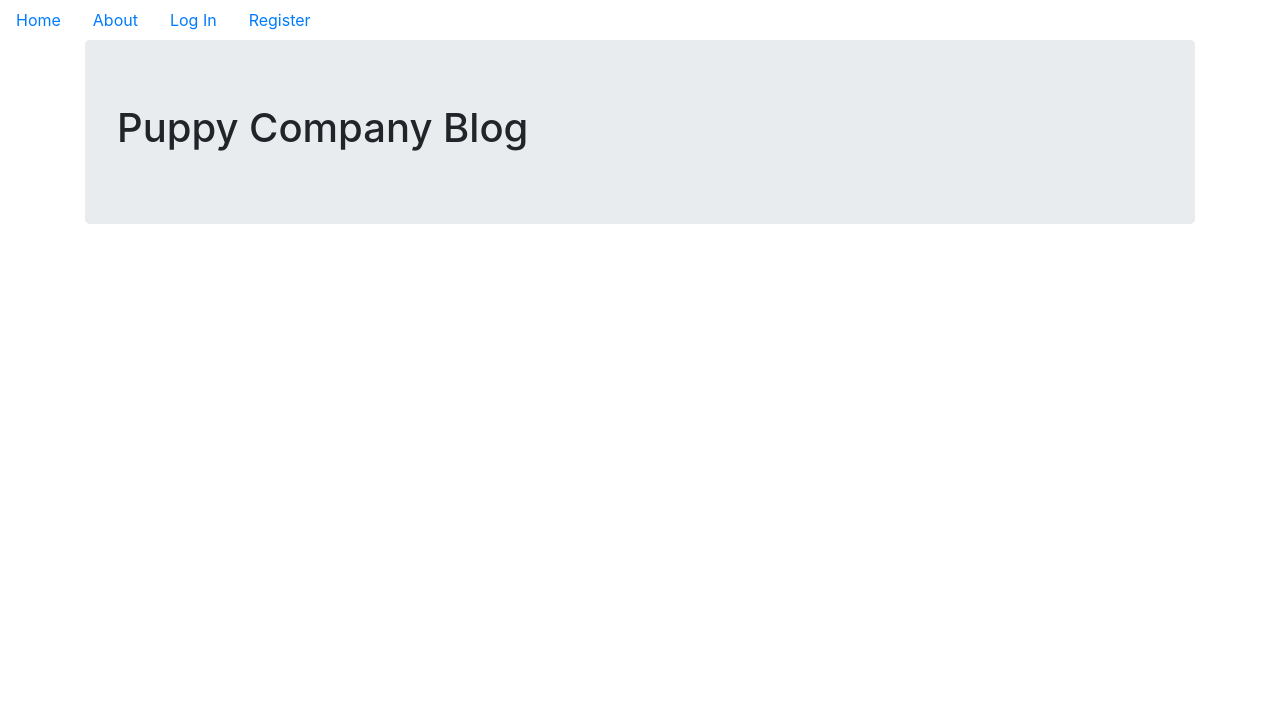
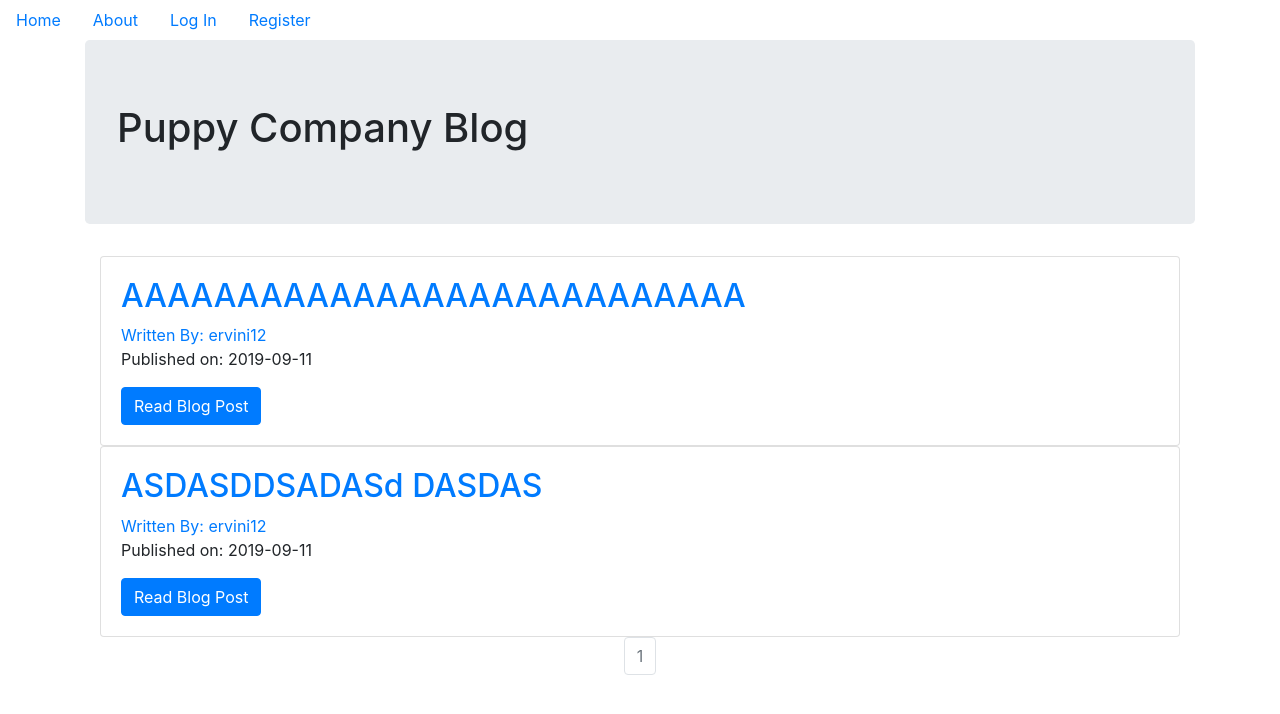
Before and after one commit to ErvinRrahmani/Social-Company-Blog, a Flask app: page / in a window 1280 px wide. Shown: the top 714 px of the page. Run offline with Flask 2, Linux system fonts and the light colour scheme; data comes from the database, SQL or seed files in the repository; both versions use the stored data as it was after the commit; parts of the project's set-up code (start-up, migrations or seed data) failed here and were passed over; some libraries are stand-ins or nearby versions.

Commit message:
Fixed some minor issues and finalised the base project functionality!

```diff
--- a/puppycompanyblog/blog_posts/forms.py
+++ b/puppycompanyblog/blog_posts/forms.py
@@ -6,4 +6,4 @@ from wtforms.validators import DataRequired
 class BlogPostForm(FlaskForm):
     title = StringField('Title', validators=[DataRequired()])
     text = TextAreaField('Text',validators=[DataRequired()])
-    submit = SubmiField("Post")
+    submit = SubmitField("Post")
--- a/puppycompanyblog/core/views.py
+++ b/puppycompanyblog/core/views.py
@@ -1,12 +1,14 @@
 # core/views.py
-
+from puppycompanyblog.models import BlogPost
 from flask import render_template, request, Blueprint
 
 core = Blueprint('core', __name__)
 
 @core.route('/')
 def index():
-    return render_template('index.html')
+    page = request.args.get('page',1,type=int)
+    blog_posts = BlogPost.query.order_by(BlogPost.date.desc()).paginate(page=page,per_page=5)
+    return render_template('index.html', blog_posts=blog_posts)
 
 @core.route('/info')
 def info():
--- a/puppycompanyblog/models.py
+++ b/puppycompanyblog/models.py
@@ -43,7 +43,7 @@ class BlogPost(db.Model):
     title = db.Column(db.String(64), nullable=False)
     text = db.Column(db.Text, nullable=False)
 
-    def __init__(self, text,user_id):
+    def __init__(self,title, text,user_id):
         self.title = title
         self.text = text
         self.user_id = user_id
--- a/puppycompanyblog/templates/base.html
+++ b/puppycompanyblog/templates/base.html
@@ -26,7 +26,7 @@
         <a href="{{url_for('users.account')}}">Account</a>
       </li>
       <li class='nav-link'>
-        <a href="#">Create Post</a>
+        <a href="{{url_for('blog_posts.create_post')}}">Create Post</a>
       </li>
       {% else %}
       <li class='nav-link'>
--- a/puppycompanyblog/templates/blog_post.html
+++ b/puppycompanyblog/templates/blog_post.html
@@ -3,12 +3,12 @@
 <div class="jumbotron">
   <h1>{{post.title}}</h1>
   <h2>Written:by: {{post.author.username}}</h2>
-  <h3>Published: {{post.date.strtime('%B %d, %Y')}}</h3>
+  <h3>Published: {{post.date.strftime('%B, %d, %Y')}}</h3>
   <p>{{post.text}}</p>
 
   {% if post.author == current_user %}
   <div>
-    <a href="{{url_for('blog_post.update',blog_post_id=post.id)}}">Update</a>
+    <a href="{{url_for('blog_posts.update',blog_post_id=post.id)}}">Update</a>
     <button type="button" class="btn btn-danger" data-toggle='modal' data-target="#del_modal">Delete</button>
   </div>
 
@@ -29,7 +29,6 @@
       </div>
       <div class="modal-footer">
         <button type="button" class="btn btn-seconday" data-dismiss="modal">Cancel</button>
-
         <form action="{{url_for('blog_posts.delete_post', blog_post_id=post.id)}}" method="post">
           <input class="btn btn-danger" type="submit" value="Delete">
         </form>
--- a/puppycompanyblog/templates/create_post.html
+++ b/puppycompanyblog/templates/create_post.html
@@ -1,4 +1,4 @@
-{% extends "base.html " %}
+{% extends "base.html" %}
 {% block content %}
   <div class="container">
     <form class="form-group" method="POST">
--- a/puppycompanyblog/templates/index.html
+++ b/puppycompanyblog/templates/index.html
@@ -4,4 +4,38 @@
     <h1>Puppy Company Blog</h1>
   </div>
 
+  <div class="container">
+    {% for post in blog_posts.items %}
+      <div class="card">
+        <div class="card-body">
+          <h2> <a class='card-title' href="{{ url_for('blog_posts.blog_post', blog_post_id=post.id)}}">{{post.title}}  </h2>
+          <a href="{{url_for('users.user_posts', username=post.author.username)}}">Written By: {{ post.author.username}} </a>
+          <p>Published on: {{post.date.strftime('%Y-%m-%d')}}</p>
+          <a class="btn btn-primary" href="{{ url_for('blog_posts.blog_post', blog_post_id=post.id)}}">Read Blog Post</a>
+        </div>
+      </div>
+    {% endfor %}
+
+
+  </div>
+
+
+  <nav aria-label='Page Navigation example'>
+    <ul class="pagination justify-content-center">
+      {% for page_num in blog_posts.iter_pages(left_edge=1,right_edge=1,left_current=1, right_current=2) %}
+        {% if blog_posts.page == page_num %}
+        <li class='page-item disabled'>
+          <a class="page-link" href="{{url_for('core.index', page=page_num)}}">{{page_num}}</a>
+        </li>
+        {% else %}
+        <li class='page-item'>
+          <a class="page-link" href="{{url_for('core.index', page=page_num)}}">{{ page_num}}</a>
+        </li>
+        {% endif %}
+      {% endfor %}
+    </ul>
+
+
+
+
 {% endblock %}
```
Also changed, not shown: puppycompanyblog/blog_posts/views.py (+17 -15 lines), puppycompanyblog/templates/user_blog_posts.html (+9 -5 lines), puppycompanyblog/data.sqlite.
